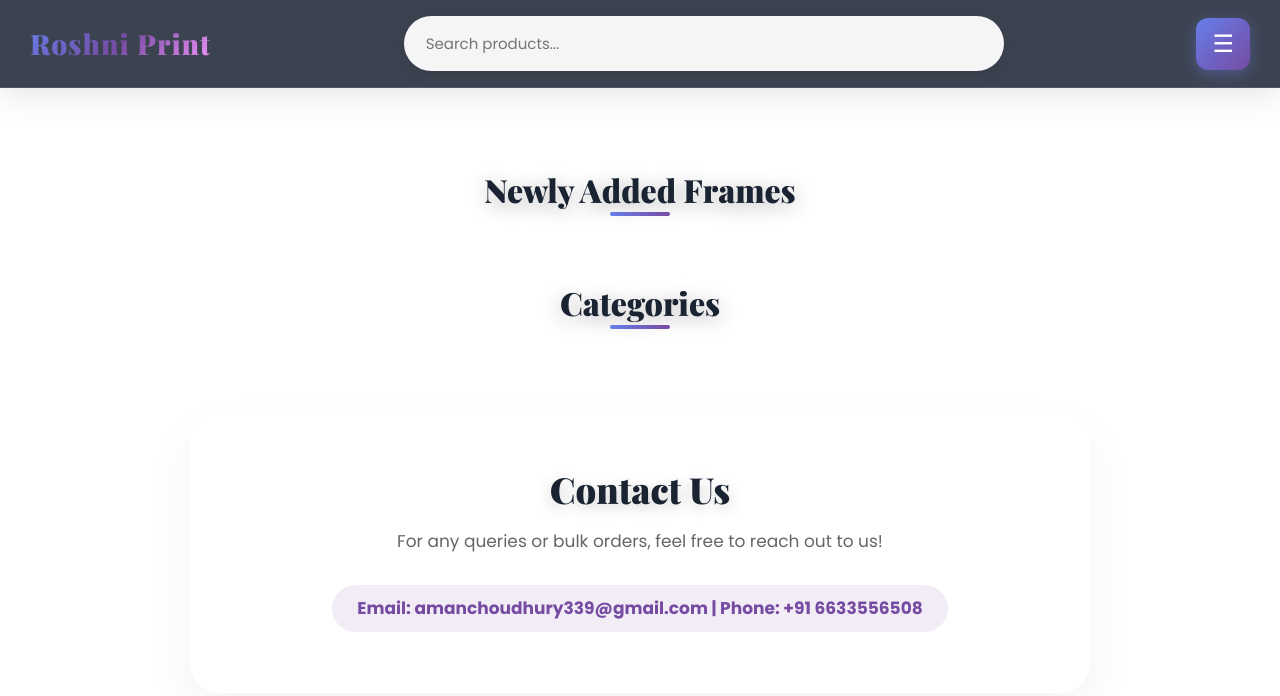
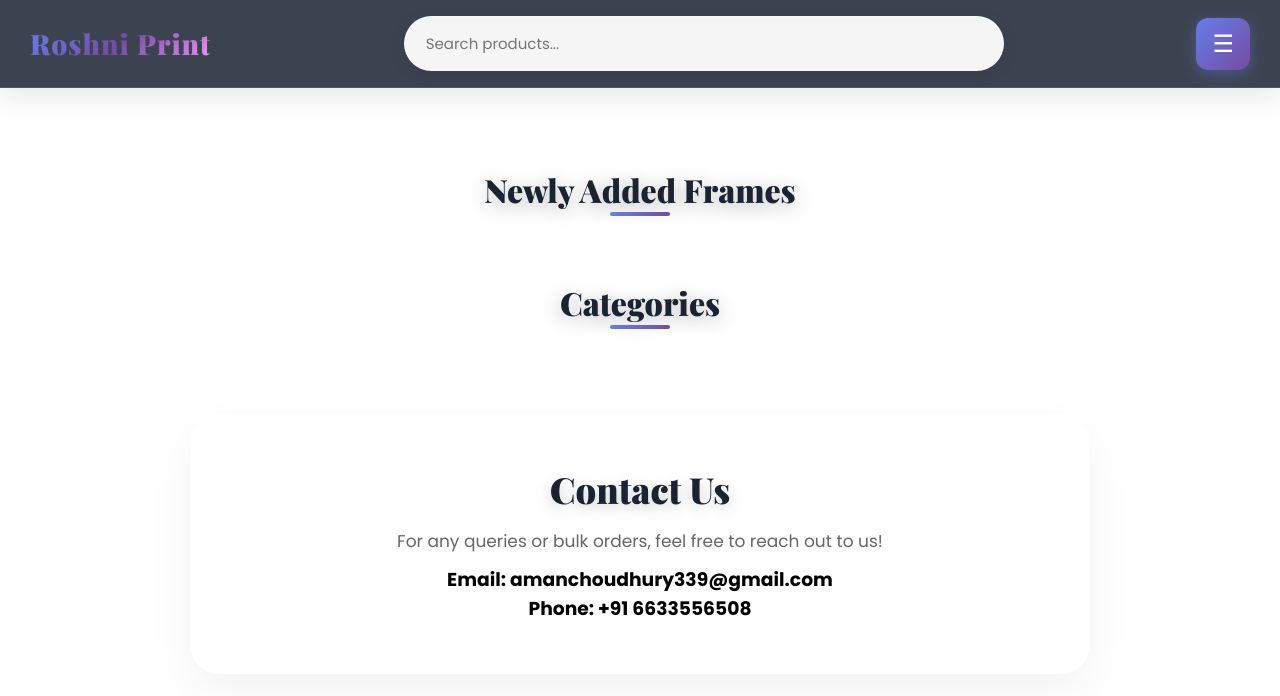
Before and after one commit to Technicalaman123/roshniprint, a plain HTML site: page index.html in a window 1280 px wide. Drawn offline with nearby package versions, Linux system fonts and the light colour scheme; no server answers.

Commit message:
Update index.html

```diff
--- a/index.html
+++ b/index.html
@@ -35,7 +35,8 @@
         <section id="contact" class="contact-section">
             <h2>Contact Us</h2>
             <p>For any queries or bulk orders, feel free to reach out to us!</p>
-            <p>Email: amanchoudhury339@gmail.com | Phone: +91 6633556508</p>
+            <h3>Email: amanchoudhury339@gmail.com </h3>
+              <h3>Phone: +91 6633556508</h3>
         </section>
         </main>
 
```
